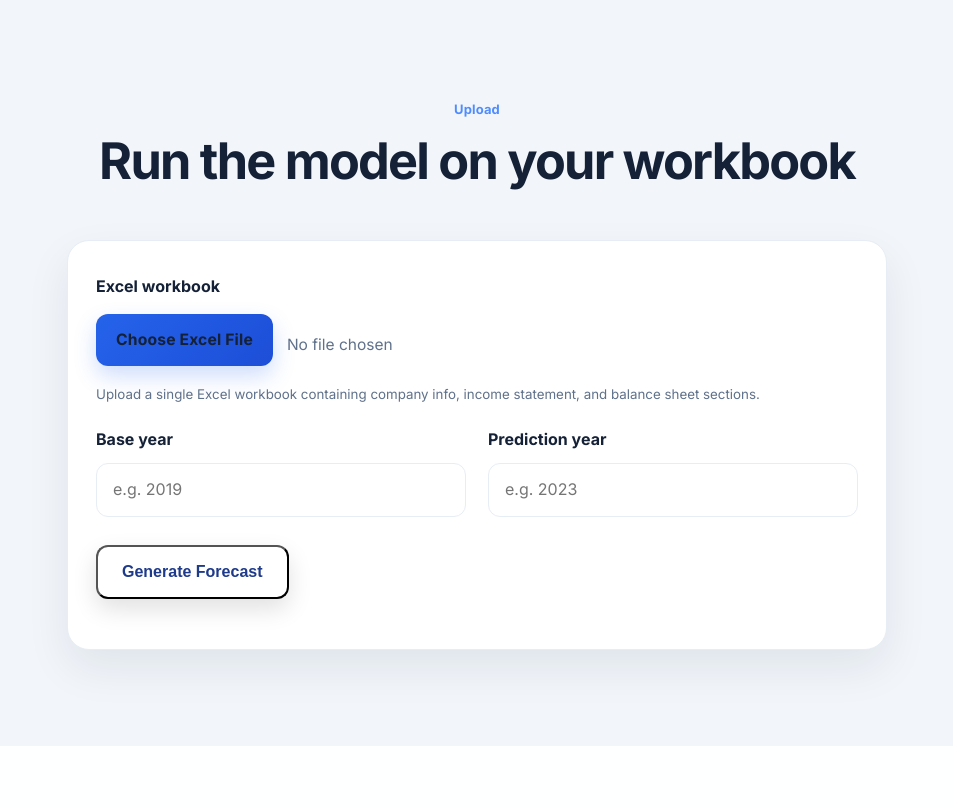
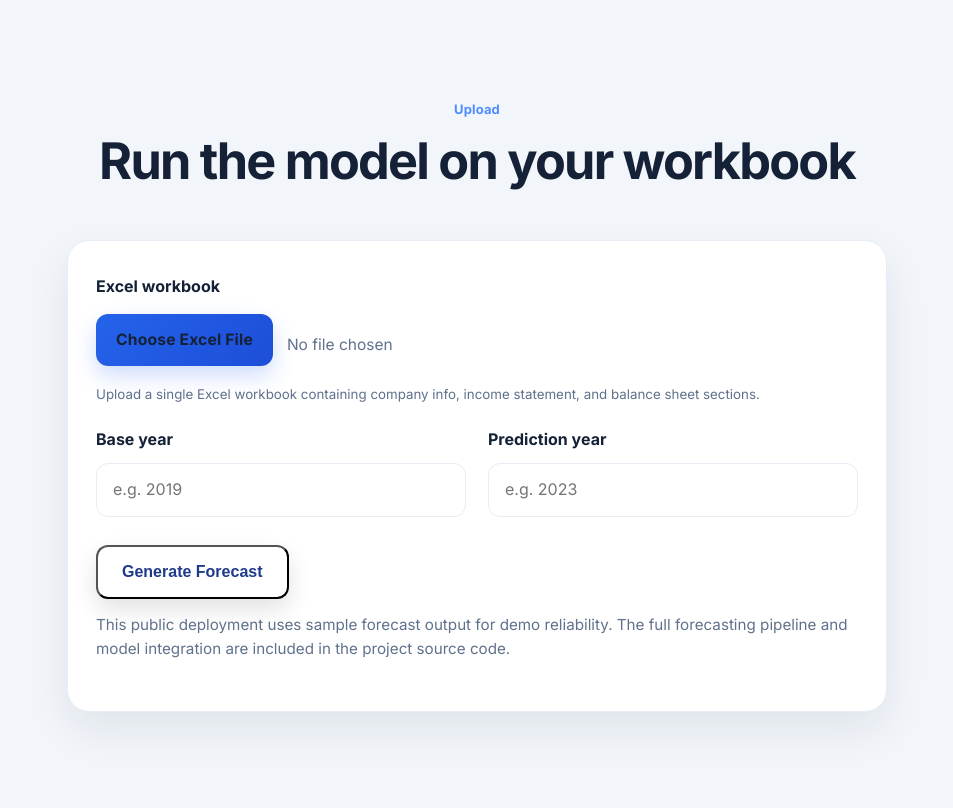
Before and after one commit to marccrasto/WAI, a Flask app: page /try in a window 1280 px wide. Shown: the part 1133-1941 px from the top of the page, without its empty margins (163-1116 px from the left). Before the commit the page ends 1836 px from the top, so only its background shows below. Run offline with Flask 3, Linux system fonts and the light colour scheme; parts of the project's set-up code (start-up, migrations or seed data) failed here and were passed over.

Commit message:
COMPLETED: DEMO READY

```diff
--- a/app.py
+++ b/app.py
@@ -11,6 +11,8 @@ import sys
 import time
 
 app = Flask(__name__, static_url_path='/static')
+
+DEMO_MODE = True
 
 BASE_DIR = os.path.dirname(os.path.abspath(__file__))
 UPLOAD_FOLDER = os.path.join(BASE_DIR, "static", "uploads")
@@ -165,9 +167,50 @@ def upload_file():
         except ValueError:
             return jsonify({"success": False, "error": "Years must be valid numbers."}), 400
 
+        if predict_year <= base_year:
+            return jsonify({"success": False, "error": "Prediction year must be greater than base year."}), 400
+
         filename = secure_filename(uploaded_file.filename)
         upload_path = os.path.join(app.config['UPLOAD_FOLDER'], filename)
         uploaded_file.save(upload_path)
+
+        if DEMO_MODE:
+            columns = [
+                "Year",
+                "Revenue",
+                "GrossProfit",
+                "Interest_Expense",
+                "Operation_Expense",
+                "Tax",
+                "Net Income"
+            ]
+
+            sample_rows = [
+                {"Year": 2022, "Revenue": 16245000.15, "GrossProfit": 5982000.47, "Interest_Expense": 421000.22, "Operation_Expense": 4695000.81, "Tax": 184000.11, "Net Income": 735999.44},
+                {"Year": 2023, "Revenue": 17482000.42, "GrossProfit": 6431000.83, "Interest_Expense": 409800.16, "Operation_Expense": 4889000.27, "Tax": 201400.29, "Net Income": 930998.91},
+                {"Year": 2024, "Revenue": 18396000.77, "GrossProfit": 6775000.22, "Interest_Expense": 397400.73, "Operation_Expense": 5022000.64, "Tax": 216200.45, "Net Income": 1113400.18},
+                {"Year": 2025, "Revenue": 19154000.11, "GrossProfit": 7048000.35, "Interest_Expense": 386100.18, "Operation_Expense": 5140000.32, "Tax": 229500.74, "Net Income": 1291899.22},
+                {"Year": 2026, "Revenue": 19892000.63, "GrossProfit": 7316000.58, "Interest_Expense": 374900.41, "Operation_Expense": 5264000.95, "Tax": 243700.30, "Net Income": 1466099.87},
+                {"Year": 2027, "Revenue": 20687000.29, "GrossProfit": 7599000.61, "Interest_Expense": 362800.64, "Operation_Expense": 5397000.28, "Tax": 258900.88, "Net Income": 1660300.49}
+            ]
+            demo_output = "demo_forecast.xlsx"
+
+            preview_rows = [row for row in sample_rows if base_year < row["Year"] <= predict_year]
+
+            if not preview_rows:
+                return jsonify({
+                    "success": False,
+                    "error": "No demo forecast rows fall within the selected year range."
+                }), 400
+
+            return jsonify({
+                "success": True,
+                "message": "Demo forecast generated successfully.",
+                "columns": columns,
+                "rows": preview_rows,
+                "download_url": f"/static/samples/{demo_output}",
+                "demo_mode": True
+            })
 
         output_name, columns, preview_rows = run_forecast(upload_path, filename, base_year, predict_year)
 
@@ -176,7 +219,8 @@ def upload_file():
             "message": "Forecast generated successfully.",
             "columns": columns,
             "rows": preview_rows,
-            "download_url": f"/download/{output_name}"
+            "download_url": f"/download/{output_name}",
+            "demo_mode": False
         })
 
     except RequestEntityTooLarge:
--- a/static/css/style.css
+++ b/static/css/style.css
@@ -877,6 +877,13 @@ body {
     word-break: break-word;
 }
 
+.demo-note {
+    margin-top: 14px;
+    color: var(--muted);
+    font-size: 0.95rem;
+    line-height: 1.6;
+}
+
 /* RESPONSIVE */
 @media (max-width: 1100px) {
     .hero-grid,
--- a/templates/try.html
+++ b/templates/try.html
@@ -99,6 +99,10 @@
                         <div class="form-actions">
                             <button type="submit" class="btn btn-primary">Generate Forecast</button>
                         </div>
+
+                        <p class="demo-note">
+                            This public deployment uses sample forecast output for demo reliability. The full forecasting pipeline and model integration are included in the project source code.
+                        </p>
 
                         <div id="formMessage" class="form-message" aria-live="polite"></div>
                     </form>
```
Also changed, not shown: 3 other files.
